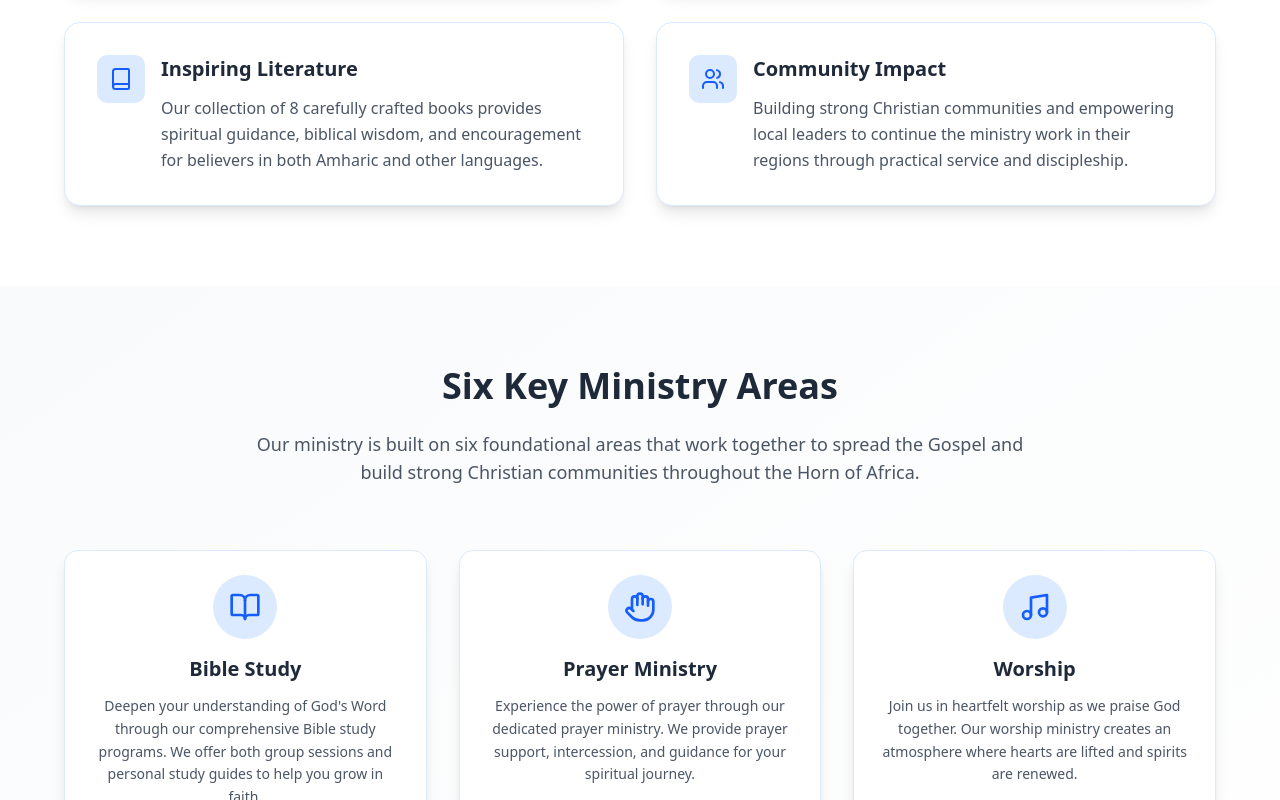
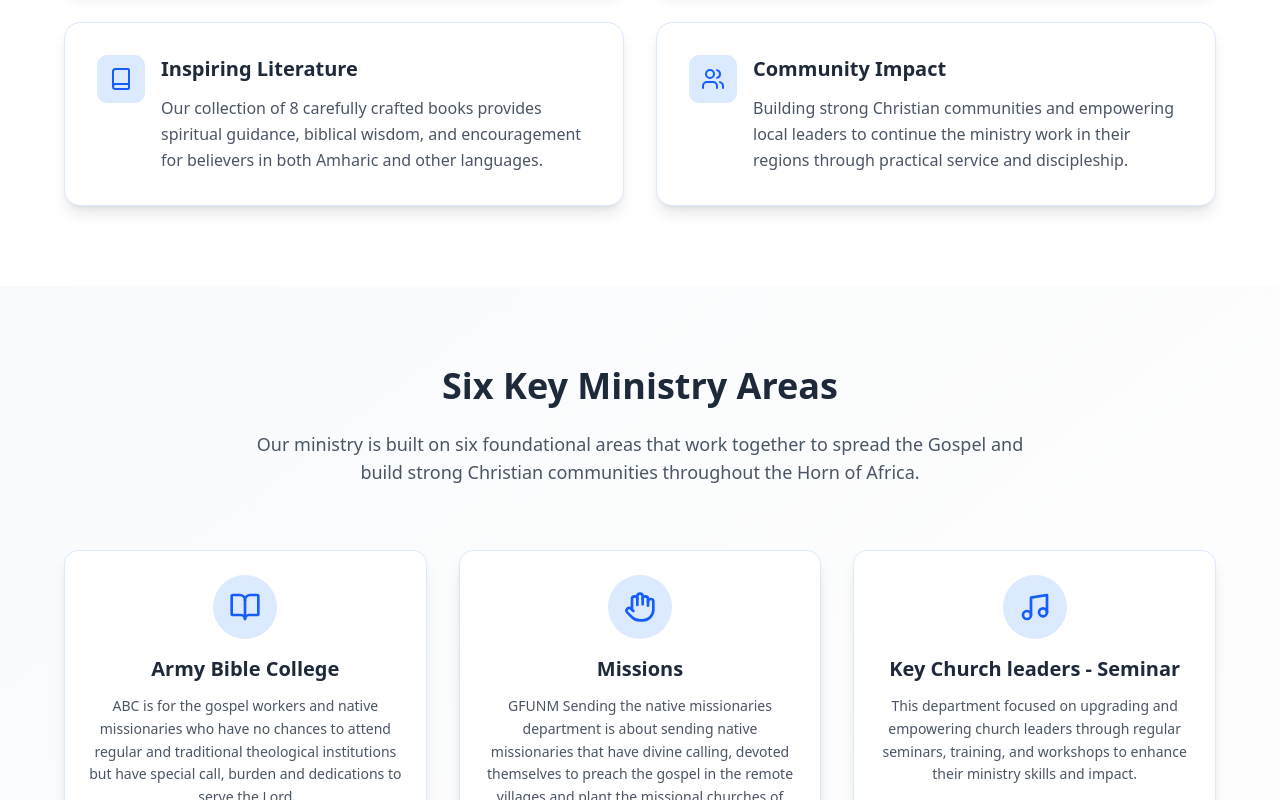
Before and after one commit to MinaseT1/GFUNM, a Next.js app: page /about in a window 1280 px wide. Shown: the part 2000-2800 px from the top of the page. Built offline with nearby package versions, Linux system fonts and the light colour scheme.

Commit message:
Update about page and about-us section with improved content and formatting

```diff
--- a/app/about/page.tsx
+++ b/app/about/page.tsx
@@ -32,33 +32,33 @@ const ministryFocus = [
 const ministryAreas = [
   {
     icon: BookOpen,
-    title: "Bible Study",
-    description: "Deepen your understanding of God's Word through our comprehensive Bible study programs. We offer both group sessions and personal study guides to help you grow in faith."
+    title: "Army Bible College",
+    description: "ABC is for the gospel workers and native missionaries who have no chances to attend regular and traditional theological institutions but have special call, burden and dedications to serve the Lord"
   },
   {
     icon: Hand,
-    title: "Prayer Ministry",
-    description: "Experience the power of prayer through our dedicated prayer ministry. We provide prayer support, intercession, and guidance for your spiritual journey."
+    title: "Missions ",
+    description: "GFUNM Sending the native missionaries department is about sending native missionaries that have divine calling, devoted themselves to preach the gospel in the remote villages and plant the missional churches of Jesus Christ.  "
   },
   {
     icon: Music,
-    title: "Worship",
-    description: "Join us in heartfelt worship as we praise God together. Our worship ministry creates an atmosphere where hearts are lifted and spirits are renewed."
+    title: "Key Church leaders - Seminar",
+    description: "This department focused on upgrading and empowering church leaders through  regular seminars, training, and workshops to enhance their ministry skills and impact."
   },
   {
     icon: HandHeart,
-    title: "Community Outreach",
-    description: "Serve others and share God's love through our community outreach programs. We actively engage in helping those in need and spreading the Gospel."
+    title: "Conferences and Crusades",
+    description: "The objective of this department was to win souls for the kingdom of God and  stirring  the area-wide churches for gospel outreach. In the last 15 years we had conducted 25 Area- wide conferences and Crusades in the different parts of the country."
   },
   {
     icon: Users,
-    title: "Fellowship",
-    description: "Build meaningful relationships with fellow believers through our fellowship programs. Experience the joy of Christian community and mutual support."
+    title: "Media",
+    description: "We are in the world led by media. The main aim of GFUNM media section is  to spread the gospel in the parts of our world,  to edify the saints and mobilizing the body of Christ for mission."
   },
   {
     icon: Target,
-    title: "Discipleship",
-    description: "Grow as a follower of Christ through our discipleship programs. Learn to live out your faith and help others in their spiritual journey."
+    title: "Printed Materials",
+    description: "The printed materials department - is focused on spreading the good news through printed Materials, empowering and strengthening churches by producing and distributing printed spiritual materials such as pamphlets, magazines and books."
   }
 ];
 
@@ -144,10 +144,10 @@ export default function About() {
         <div className="container mx-auto max-w-6xl">
           <div className="text-center mb-16">
             <h2 className="text-3xl md:text-4xl font-bold text-gray-800 mb-6">
-              Our Founder's Calling
+              Our Founder&apos;s Calling
             </h2>
             <p className="text-xl text-gray-600 max-w-3xl mx-auto">
-              "A cloud as small as a man's hand is rising..." (1 Kings 18:44)
+              A cloud as small as a man&apos;s hand is rising... (1 Kings 18:44)
             </p>
           </div>
 
@@ -180,7 +180,7 @@ export default function About() {
                   Born and raised in the Church, Evangelist Tsegaab Bekele's life was transformed by the power of the Holy Spirit revival at Yabello Mekane Yesus Church in 1992 while he was a high school student. It was during this powerful revival that God touched his heart and revealed the divine calling upon his life to preach the Gospel.
                 </p>
                 <p className="text-gray-600 leading-relaxed">
-                  After receiving Christian education at various levels in the local church, he began serving as a youth leader and gospel preacher. By God's grace, he was enabled to preach the good news in towns and rural villages even while still in high school.
+                  After receiving Christian education at various levels in the local church, he began serving as a youth leader and gospel preacher. By God&apos;s grace, he was enabled to preach the good news in towns and rural villages even while still in high school.
                 </p>
                 <p className="text-gray-600 leading-relaxed">
                   Following his high school graduation, he attended teachers training college in Addis Ababa, Ethiopia. After graduating, he returned to his mother church, Yabello Mekane Yesus Church, where he served as Pastor from 1995-1998.
@@ -355,12 +355,12 @@ export default function About() {
               Our Vision
             </h2>
             <p className="text-lg text-gray-600 leading-relaxed mb-8">
-              We envision a world where every nation has access to the Gospel message, where communities are transformed by God's love, and where local leaders are equipped to continue the ministry work in their regions. Through our books and outreach programs, we aim to plant seeds of faith that will grow into thriving Christian communities.
+              We envision a world where every nation has access to the Gospel message, where communities are transformed by God&apos;s love, and where local leaders are equipped to continue the ministry work in their regions. Through our books and outreach programs, we aim to plant seeds of faith that will grow into thriving Christian communities.
             </p>
             <div className="inline-flex items-center gap-2 px-6 py-3 rounded-full bg-blue-100 border border-blue-200">
               <Globe className="h-5 w-5 text-blue-600" />
               <span className="text-blue-700 font-medium">
-                Reaching Every Nation with God's Love
+                Reaching Every Nation with God&apos;s Love
               </span>
             </div>
           </div>
--- a/components/ui/about-us-section.tsx
+++ b/components/ui/about-us-section.tsx
@@ -248,9 +248,9 @@ export default function AboutUsSection() {
 
         {/* Vision Section */}
         <motion.div className="bg-gradient-to-br from-blue-50 to-white p-8 rounded-2xl mb-16" variants={itemVariants}>
-          <h3 className="text-2xl md:text-3xl font-bold text-gray-800 mb-6 text-center">Our Vision (2024-2034)</h3>
+          <h3 className="text-2xl md:text-3xl font-bold text-gray-800 mb-6 text-center">Our Vision</h3>
           <p className="text-center text-gray-600 leading-relaxed mb-6 max-w-4xl mx-auto">
-            "Come over to Macedonia (to the Horn Africa) and help us." Our 10-year vision is to establish thriving, missional churches throughout the Horn of Africa, equipping local leaders for sustainable ministry. We seek committed faith partners who will march with us to make history in this region for the glory of our Lord Jesus Christ, transforming communities through the power of the Gospel.
+            To see missional, Christ centered churches flourishing in the Horn of Africa countries and beyond.  (Matt 28, 18-19 “Churches were multiplied” (Act 9;31).
           </p>
           <div className="flex justify-center">
             <div className="inline-flex items-center gap-2 px-6 py-3 rounded-full bg-blue-100 border border-blue-200">
```
